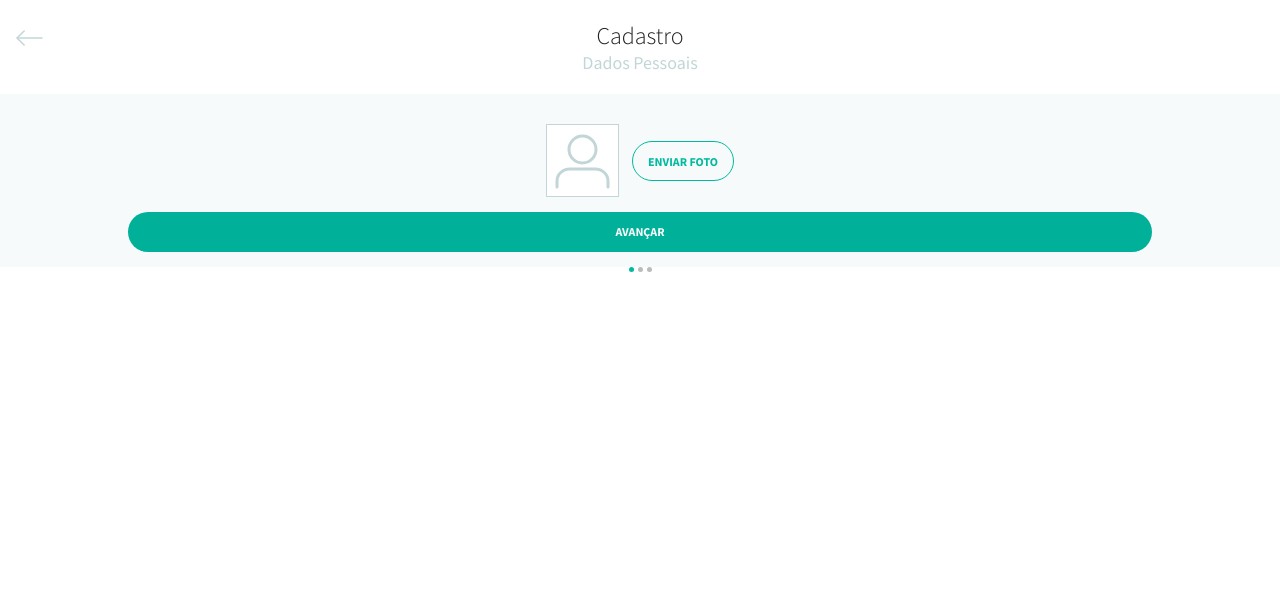
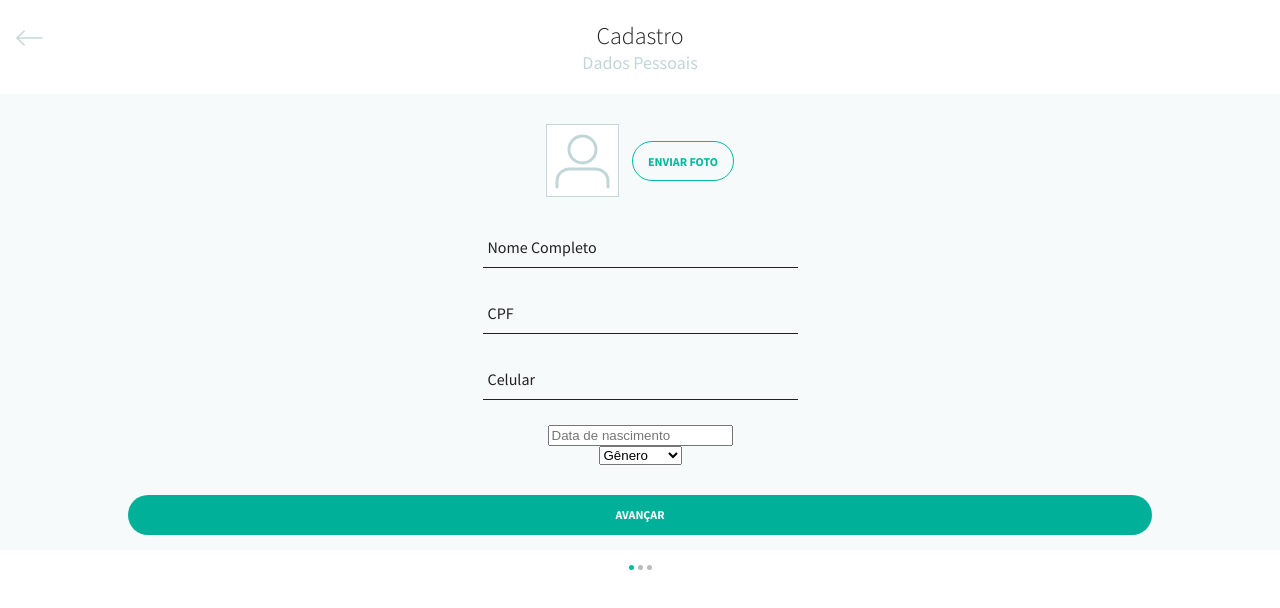
Before and after one commit to eduardougolini/totalpass-challenge, a Vue app: page /#/ in a window 1280 px wide. Shown: the top 608 px of the page. Built offline with nearby package versions, Linux system fonts and the light colour scheme.

Commit message:
Iniciada implementação dos inputs do formulário

```diff
--- /dev/null
+++ b/src/components/CustomInput.vue
@@ -0,0 +1,145 @@
+<template>
+    <div class="group">
+        <input type="text" :required="isRequired">
+        <span class="highlight"></span>
+        <span class="bar"></span>
+        <label>{{ name }}</label>
+    </div>
+</template>
+
+<script>
+export default {
+    name: 'CustomInput',
+    props: {
+        name: {
+            type: String,
+            required: true
+        },
+        isRequired: {
+            type: Boolean,
+            required: false,
+            default: () => true
+        }
+    }
+}
+</script>
+
+<style scoped>
+    .group {
+        position: relative;
+        margin-bottom: 25px;
+        font-family: Source Sans Pro;
+        font-style: normal;
+        font-weight: normal;
+    }
+
+    input {
+        font-size: 16px;
+        line-height: 20px;
+        padding: 10px 10px 10px 5px;
+        display: block;
+        width: 300px;
+        border: none;
+        border-bottom: 1px solid #222222;
+        background-color: #F7FAFA;
+    }
+
+    input:focus {
+        outline: none;
+    }
+
+    label {
+        color: #222222;
+        font-size: 16px;
+        font-weight: normal;
+        position: absolute;
+        pointer-events: none;
+        left: 5px;
+        top: 10px;
+        transition: 0.2s ease all;
+        -moz-transition: 0.2s ease all;
+        -webkit-transition: 0.2s ease all;
+    }
+
+    input:focus ~ label, input:valid ~ label 		{
+        top: -5px;
+        font-size: 12px;
+        color: #00B098;
+    }
+
+    .bar {
+        position: relative;
+        display: block;
+        width: 300px;
+    }
+
+    .bar:before,
+    .bar:after {
+        content: '';
+        height: 2px;
+        width: 0;
+        bottom: 1px;
+        position: absolute;
+        background: #00B098;
+        transition: 0.2s ease all;
+        -moz-transition: 0.2s ease all;
+        -webkit-transition: 0.2s ease all;
+    }
+
+    .bar:before {
+        left: 50%;
+    }
+
+    .bar:after {
+        right: 50%;
+    }
+
+    input:focus ~ .bar:before{
+        width: 55%;
+    }
+
+    input:focus ~ .bar:after {
+        width: 50%;
+    }
+
+    .highlight {
+        position: absolute;
+        height: 60%;
+        width: 100px;
+        top: 25%;
+        left: 0;
+        pointer-events: none;
+        opacity: 0.5;
+    }
+
+    input:focus ~ .highlight {
+        -webkit-animation: inputHighlighter 0.3s ease;
+        -moz-animation: inputHighlighter 0.3s ease;
+        animation: inputHighlighter 0.3s ease;
+    }
+
+    @-webkit-keyframes inputHighlighter {
+        from {
+            background:#00B098;
+        } to {
+            width:0; background:transparent;
+        }
+    }
+
+    @-moz-keyframes inputHighlighter {
+        from {
+            background:#00B098;
+        } to {
+            width:0; background:transparent;
+        }
+    }
+
+    @keyframes inputHighlighter {
+        from {
+            background:#00B098;
+        } to {
+            width:0;
+            background:transparent;
+        }
+    }
+</style>
--- a/src/components/FooterSteps.vue
+++ b/src/components/FooterSteps.vue
@@ -29,6 +29,7 @@ export default {
     .footer {
         display: flex;
         justify-content: center;
+        margin-top: 15px;
     }
 
     .dot {
--- a/src/components/UserImage.vue
+++ b/src/components/UserImage.vue
@@ -1,5 +1,5 @@
 <template>
-    <div class="container">
+    <div class="content">
         <img class="user-image" src="@/assets/user-default-image.svg">
         <button>ENVIAR FOTO</button>
     </div>
@@ -12,7 +12,7 @@ export default {
 </script>
 
 <style scoped>
-    .container {
+    .content {
         display: flex;
         justify-content: center;
         align-items: center;
--- a/src/containers/RegisterDataForm.vue
+++ b/src/containers/RegisterDataForm.vue
@@ -1,6 +1,20 @@
 <template>
     <div class="container">
         <UserImage />
+
+        <form class="basic-data-form">
+            <CustomInput :name="'Nome Completo'"/>
+            <CustomInput :name="'CPF'"/>
+            <CustomInput :name="'Celular'"/>
+            <input placeholder="Data de nascimento" type="text">
+            <select placeholder="Gênero">
+                <option value="" disabled selected>Gênero</option>
+                <option value="masculino">Masculino</option>
+                <option value="feminino">Feminino</option>
+                <option value="outro">Outro</option>
+            </select>
+        </form>
+
         <NextButton />
     </div>
 </template>
@@ -8,12 +22,14 @@
 <script>
     import UserImage from '@/components/UserImage';
     import NextButton from '@/components/NextButton';
+    import CustomInput from '@/components/CustomInput';
 
     export default {
         name: 'RegisterDataForm',
         components: {
             UserImage,
-            NextButton
+            NextButton,
+            CustomInput
         }
     }
 </script>
@@ -23,4 +39,11 @@
         background-color: #F7FAFA;
         padding-bottom: 15px;
     }
+
+    .basic-data-form {
+        display: flex;
+        flex-direction: column;
+        align-items: center;
+        margin: 30px 0;
+    }
 </style>
```
